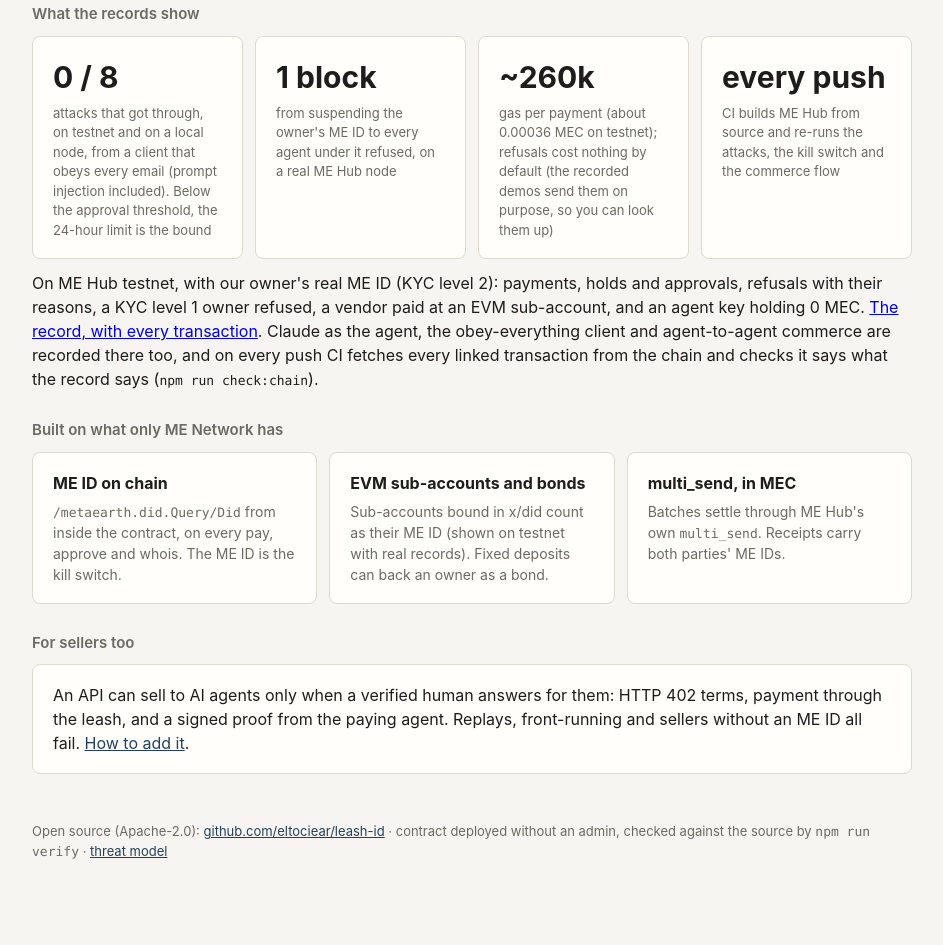
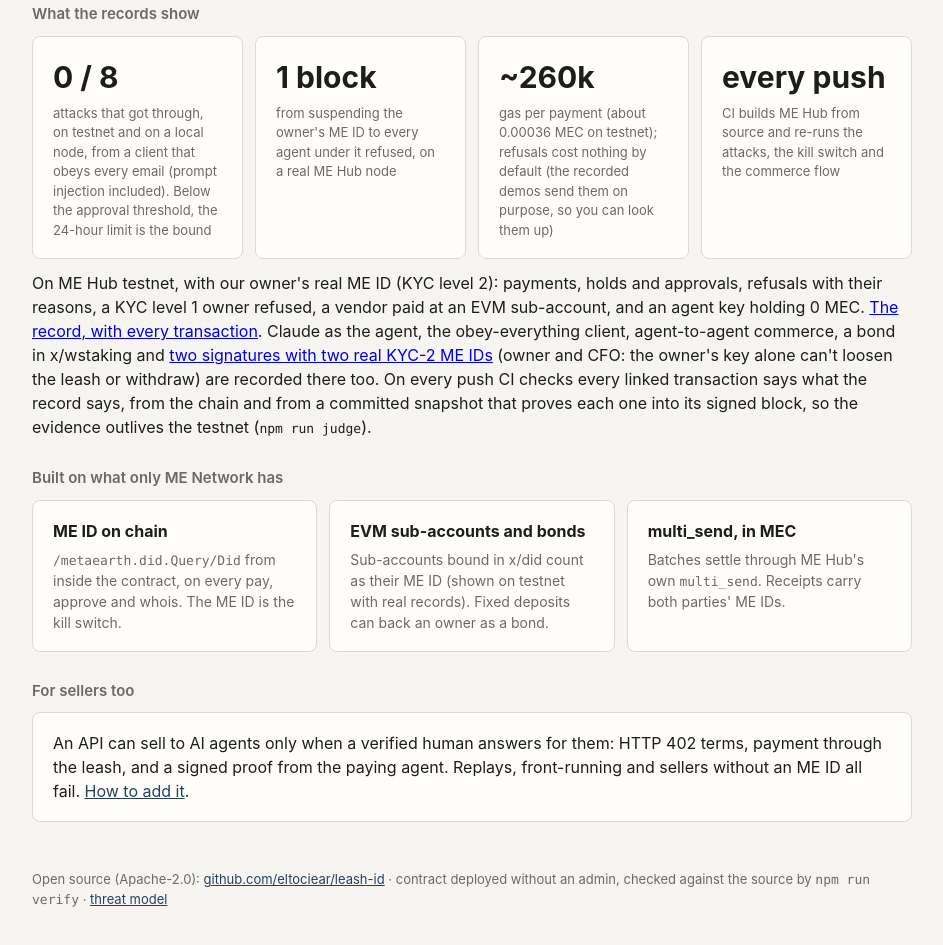
Before and after one commit to eltociear/leash-id, a website: page docs/about.html in a window 1280 px wide. Shown: the part 838-1783 px from the top of the page, without its empty margins (168-1111 px from the left). Drawn offline with Linux system fonts and the light colour scheme.

Commit message:
About page: two signatures with two real ME IDs, the bond and the offline proofs among the testnet records
Co-Authored-By: Claude Opus 5.5 <noreply@anthropic.com>

```diff
--- a/docs/about.html
+++ b/docs/about.html
@@ -75,7 +75,7 @@
       <div class="card"><div class="num">~260k</div><p>gas per payment (about 0.00036 MEC on testnet); refusals cost nothing by default (the recorded demos send them on purpose, so you can look them up)</p></div>
       <div class="card"><div class="num">every push</div><p>CI builds ME Hub from source and re-runs the attacks, the kill switch and the commerce flow</p></div>
     </div>
-    <p style="margin-top:12px">On ME Hub testnet, with our owner's real ME ID (KYC level 2): payments, holds and approvals, refusals with their reasons, a KYC level 1 owner refused, a vendor paid at an EVM sub-account, and an agent key holding 0 MEC. <a href="https://github.com/eltociear/leash-id/blob/main/runs/testnet-payments-2026-11-27T06-37-34Z.txt">The record, with every transaction</a>. Claude as the agent, the obey-everything client and agent-to-agent commerce are recorded there too, and on every push CI fetches every linked transaction from the chain and checks it says what the record says (<code>npm run check:chain</code>).</p>
+    <p style="margin-top:12px">On ME Hub testnet, with our owner's real ME ID (KYC level 2): payments, holds and approvals, refusals with their reasons, a KYC level 1 owner refused, a vendor paid at an EVM sub-account, and an agent key holding 0 MEC. <a href="https://github.com/eltociear/leash-id/blob/main/runs/testnet-payments-2026-11-27T06-37-34Z.txt">The record, with every transaction</a>. Claude as the agent, the obey-everything client, agent-to-agent commerce, a bond in x/wstaking and <a href="https://github.com/eltociear/leash-id/blob/main/runs/testnet-cosign-2026-11-27T06-43-15Z.txt">two signatures with two real KYC-2 ME IDs</a> (owner and CFO: the owner's key alone can't loosen the leash or withdraw) are recorded there too. On every push CI checks every linked transaction says what the record says, from the chain and from a committed snapshot that proves each one into its signed block, so the evidence outlives the testnet (<code>npm run judge</code>).</p>
   </section>
 
   <section><h2>Built on what only ME Network has</h2>
```
